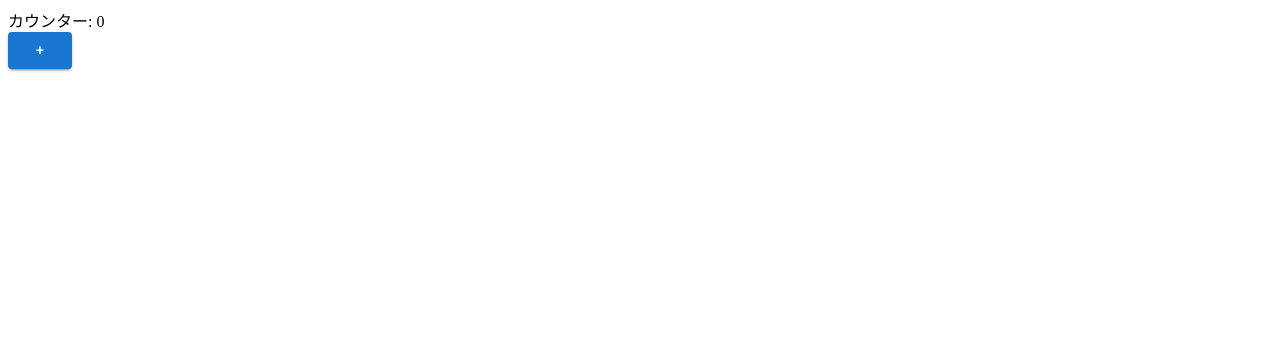
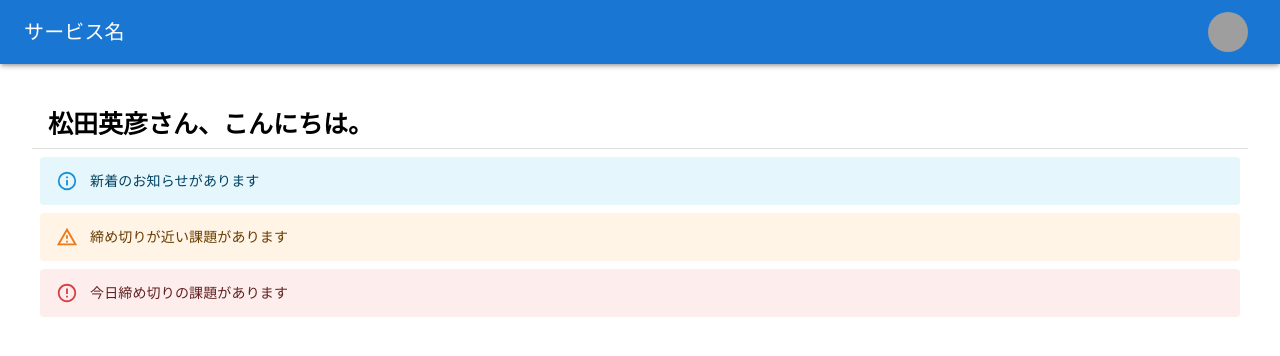
Before and after one commit to yambaru-hackathon/Group-4, a Next.js app: page / in a window 1280 px wide. Shown: the top 356 px of the page. Built offline with nearby package versions, Linux system fonts and the light colour scheme; grey boxes are pictures that could not be loaded.

Commit message:
Create TopPage

```diff
--- /dev/null
+++ b/src/app/_alert.jsx
@@ -0,0 +1,15 @@
+import { Alert, Box } from '@mui/material'
+import React from 'react';
+import Styles from "@/styles/styles.module.css";
+
+const Alerts = () => {
+  return (
+    <Box className={Styles.toppageAlertBox}>
+      <Alert severity="info">新着のお知らせがあります</Alert>
+      <Alert severity="warning">締め切りが近い課題があります</Alert>
+      <Alert severity="error">今日締め切りの課題があります</Alert>
+    </Box>
+  )
+}
+
+export default Alerts
--- a/src/app/layout.jsx
+++ b/src/app/layout.jsx
@@ -1,11 +1,11 @@
 import AppProvider from "./provider";
-import { Inter } from "next/font/google";
+import AppBar from "@/components/AppBar/AppBar";
+import styles from "@/styles/styles.module.css";
 
-const inter = Inter({ subsets: ["latin"] });
 
 export const metadata = {
-  title: "Create Next App",
-  description: "Generated by create next app",
+  title: "ようこそ | サービス名",
+  description: "SEO対策用のディスクリプション",
 };
 
 export default function RootLayout({
@@ -17,7 +17,13 @@ export default function RootLayout({
       <head>
       </head>
       <body>
-        {children}
+        {/* AppBar */}
+        <AppBar />
+
+        {/* Main */}
+        <main className={styles.defaultAppBarContent}>
+          {children}
+        </main>
       </body>
       </html>
     </AppProvider>
--- a/src/app/page.jsx
+++ b/src/app/page.jsx
@@ -1,26 +1,29 @@
 "use client";
-import { Box, Button } from '@mui/material';
+import { Box, Button, Divider } from '@mui/material';
 import { atom, useRecoilState } from 'recoil';
+import Styles from "@/styles/styles.module.css";
+import Alerts from "@/app/_alert";
 
-const counter = atom({
-  key: "count",
-  default: 0,
-});
 
 
 export default function Page() {
-  const [count, setCount] = useRecoilState(counter);
 
-  return <Box>
+  return <Box sx={{mx: 3}}>
+    {/* ヘッダー部分 */}
+    <Box sx={{mt: 3}}>
+      <Box className={Styles.toppageHeaderText}>
+        <Box>松田英彦</Box>さん、こんにちは。
+      </Box>
+      <Divider />
+    </Box>
+
+    {/* アラート */}
     <Box>
-      カウンター: {count}
+      <Alerts />
     </Box>
-    <Box>
-      <Button variant='contained' onClick={() => {
-        setCount(count + 1);
-      }}>
-        +
-      </Button>
-    </Box>
+
+    {/* カード */}
+    <Box></Box>
+
   </Box>
 }
--- /dev/null
+++ b/src/components/Accounts/AccountHeader.jsx
@@ -0,0 +1,49 @@
+import { Avatar, Box } from '@mui/material'
+import React from 'react'
+
+const AccountHeader = () => {
+  return (
+    <Box
+      sx={{
+        margin: 2,
+        display: "flex",
+        alignItems: "center",
+        justifyContent: "center",
+        flexDirection: "column",
+        minWidth: "max-content",
+      }}
+    >
+      {/* アバター */}
+      <Avatar
+        alt="ユーザーアイコン"
+        src="https://mui.com/static/images/avatar/2.jpg"
+        sx={{
+          width: 72,
+          height: 72,
+        }}
+      />
+
+      {/* ユーザー名 */}
+      <Box
+        sx={{
+          textAlign: 'center',
+          marginTop: 1,
+        }}
+      >
+        松田 英彦
+      </Box>
+
+      {/* メールアドレス */}
+      <Box
+        sx={{
+          textAlign: 'center',
+          fontSize: "12px",
+        }}
+      >
+        hidehiko.matsuda@fan-mily.com
+      </Box>
+    </Box>
+  )
+}
+
+export default AccountHeader
--- /dev/null
+++ b/src/components/AppBar/AccountMenu.jsx
@@ -0,0 +1,82 @@
+import { Box, Button, Divider, Menu, MenuItem, MenuList } from '@mui/material'
+import React from 'react'
+import AccountHeader from '@/components/Accounts/AccountHeader';
+import Link from 'next/link';
+import styles from '@/styles/styles.module.css';
+
+const accountMenu = [
+  "アカウント情報の確認/変更",
+  "アカウント設定",
+  "環境設定",
+  "ヘルプ",
+  "お問い合わせ",
+]
+
+const AccountMenu = ({
+  anchorEl,
+  open,
+  onClose,
+}) => {
+  return (
+    <Box>
+      <Menu
+        anchorEl={anchorEl}
+        open={open}
+        onClose={onClose}
+        anchorOrigin={{
+          vertical: 'bottom',
+          horizontal: 'left',
+        }}
+        style={{
+          minWidth: "max-content",
+          maxWidth: "98vw",
+        }}
+      >
+        {/* アカウント情報 */}
+        <Box sx={{
+          px: 1,
+        }}>
+          <AccountHeader />
+        </Box>
+        <Divider />
+
+        {/* 各種メニュー */}
+        <MenuList dense sx={{py: .5}}>
+          {accountMenu.map((menu, index) => {
+            return <MenuItem
+              key={index}
+              sx={{
+                fontSize: "13px",
+                color: "gray",
+              }}
+            >
+              {menu}
+            </MenuItem>
+          })}
+        </MenuList>
+        <Divider />
+
+        {/* ログアウト */}
+        <Box>
+          <Button className={styles.accountMenuLogoutButton}>
+            ログアウト
+          </Button>
+        </Box>
+
+        <Divider />
+
+        {/* 各種ポリシー */}
+        <Box className={styles.accountMenuPolicyBox}>
+          <Link href="/" className={styles.accountMenuPolicy}>
+            利用規約
+          </Link>
+          <Link href="/" className={styles.accountMenuPolicy}>
+            プライバシーポリシー
+          </Link>
+        </Box>
+      </Menu>
+    </Box>
+  )
+}
+
+export default AccountMenu
--- /dev/null
+++ b/src/components/AppBar/AppBar.jsx
@@ -0,0 +1,42 @@
+import { Box, Toolbar, Typography, AppBar } from '@mui/material'
+import Link from 'next/link'
+import React from 'react'
+import conf from "@/serviceConfig.json";
+import styles from "@/styles/styles.module.css";
+import IconButtonMenu from '@/components/AppBar/IconButtonMenu';
+
+const AppBarDefault = () => {
+
+  return (
+    <Box>
+      <AppBar position="fixed" elevation={3}>
+        <Toolbar>
+          {/* サービス名 */}
+          <Typography
+            variant="h6"
+            component="div"
+          >
+            <Link
+              href="/"
+              className={styles.linkText}
+              style={{
+                color: 'white',
+              }}
+            >
+              {conf.serviceName}
+            </Link>
+          </Typography>
+
+          {/* アイコンメニュー */}
+          <Box sx={{
+            marginLeft: 'auto', // 右寄せ
+          }}>
+            <IconButtonMenu />
+          </Box>
+        </Toolbar>
+      </AppBar>
+    </Box>
+  )
+}
+
+export default AppBarDefault
--- /dev/null
+++ b/src/components/AppBar/IconButtonMenu.jsx
@@ -0,0 +1,44 @@
+"use client";
+import { Box } from '@mui/material';
+import React, { useEffect, useRef, useState } from 'react';
+import AvatarButton from '@/components/IconButton/AvatarButton';
+import AccountMenu from '@/components/AppBar/AccountMenu';
+
+const IconButtonMenu = () => {
+
+  const [menuOpen, setMenuOpen] = useState(false);
+  const [anchorEl, setAnchorEl] = useState(null);
+
+  const menuCloseHandler = () => {
+    setMenuOpen(false);
+  }
+
+  useEffect(() => {
+    // windowリサイズ時にメニューを閉じる
+    window.addEventListener("resize", menuCloseHandler);
+
+    return () => {
+      window.removeEventListener("resize", menuCloseHandler);
+    }
+  }, []);
+
+  return (
+    <Box>
+      <AvatarButton
+        onClick={(e) => {
+          setMenuOpen(true);
+          setAnchorEl(e.currentTarget);
+        }}
+      />
+
+      {/* アカウントメニュー */}
+      <AccountMenu
+        anchorEl={anchorEl}
+        open={menuOpen}
+        onClose={menuCloseHandler}
+      />
+    </Box>
+  )
+}
+
+export default IconButtonMenu
--- /dev/null
+++ b/src/components/IconButton/AvatarButton.jsx
@@ -0,0 +1,27 @@
+"use client";
+import { IconButton, Avatar } from '@mui/material';
+import React from 'react'
+
+/**
+ * AvatarButton
+ * @param {{
+ *  onClick: function
+ * }}
+ * @returns React.ReactElement
+ */
+const AvatarButton = ({
+  onClick = () => {},
+}) => {
+  return (
+    <IconButton
+      onClick={onClick}
+    >
+      <Avatar
+        alt="ユーザーアイコン"
+        src="https://mui.com/static/images/avatar/2.jpg"
+      />
+    </IconButton>
+  )
+}
+
+export default AvatarButton
--- /dev/null
+++ b/src/serviceConfig.json
@@ -0,0 +1,3 @@
+{
+    "serviceName": "サービス名"
+}
--- /dev/null
+++ b/src/styles/global.css
@@ -0,0 +1,5 @@
+body {
+    margin: 0;
+    padding: 0;
+    font-family: sans-serif;
+}
--- /dev/null
+++ b/src/styles/styles.module.css
@@ -0,0 +1,49 @@
+.linkText {
+    text-decoration: none;
+}
+
+.defaultAppBarContent {
+    margin-top: 56px;
+    padding: 8px;
+
+    @media screen and (min-width: 600px) {
+        margin-top: 64px;
+    }
+}
+
+.accountMenuPolicy {
+    font-size: 10px;
+    text-decoration: none;
+    color: gray;
+    padding-right: 8px;
+}
+
+.accountMenuPolicyBox {
+    display: flex;
+    align-items: center;
+    justify-content: center;
+    margin-top: 8px;
+}
+
+.accountMenuLogoutButton {
+    padding-top: 8px;
+    padding-bottom: 8px;
+    font-size: 13px;
+    width: 100%;
+    border-radius: 0;
+
+}
+
+.toppageHeaderText {
+    display: flex;
+    font-size: 25px;
+    font-weight: 700;
+    padding: 8px 16px;
+}
+
+.toppageAlertBox {
+    margin: 8px;
+    display: flex;
+    flex-direction: column;
+    row-gap: 8px;
+}
```
Also changed, not shown: src/app/provider.jsx (+6 -5 lines).
